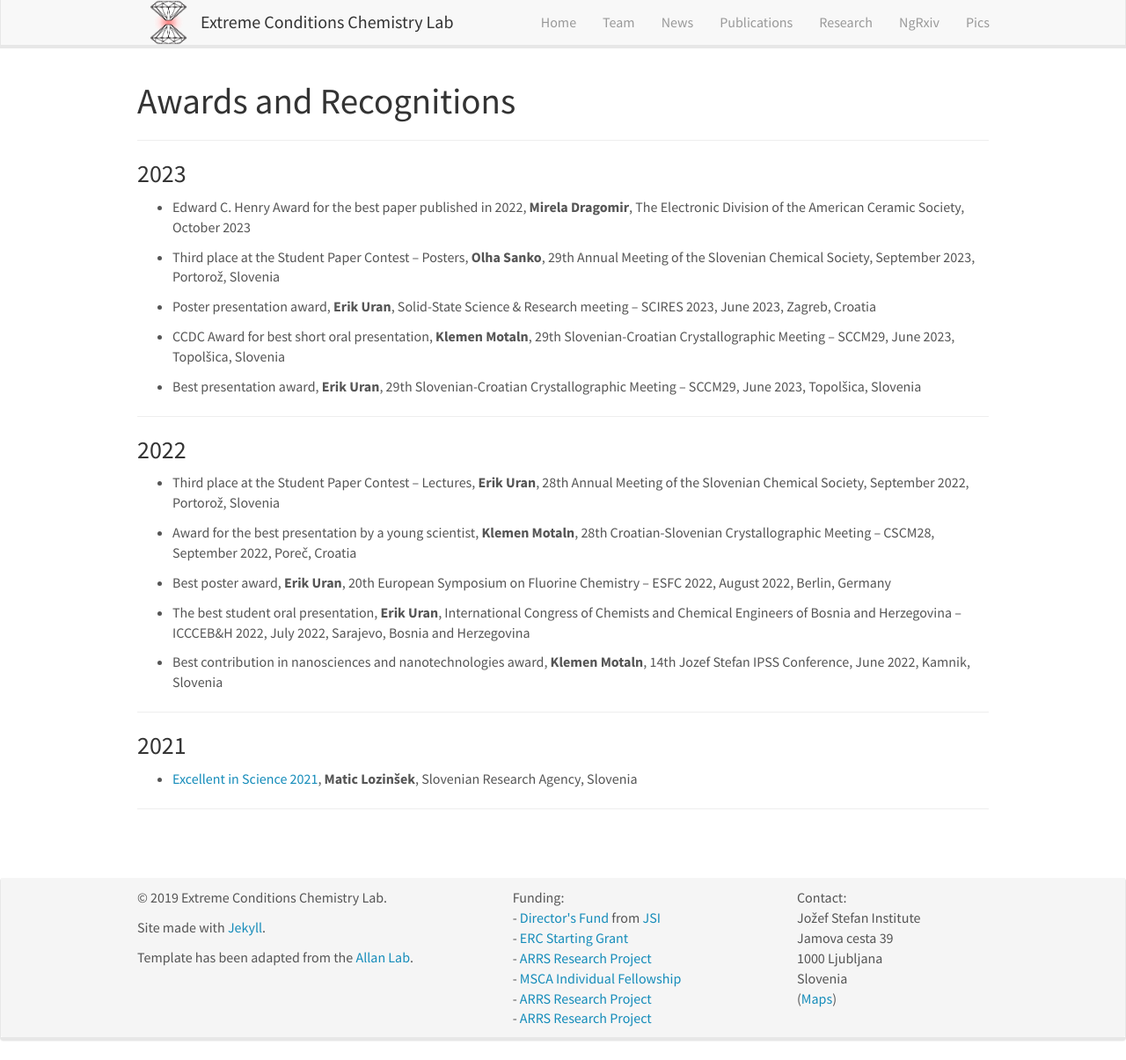
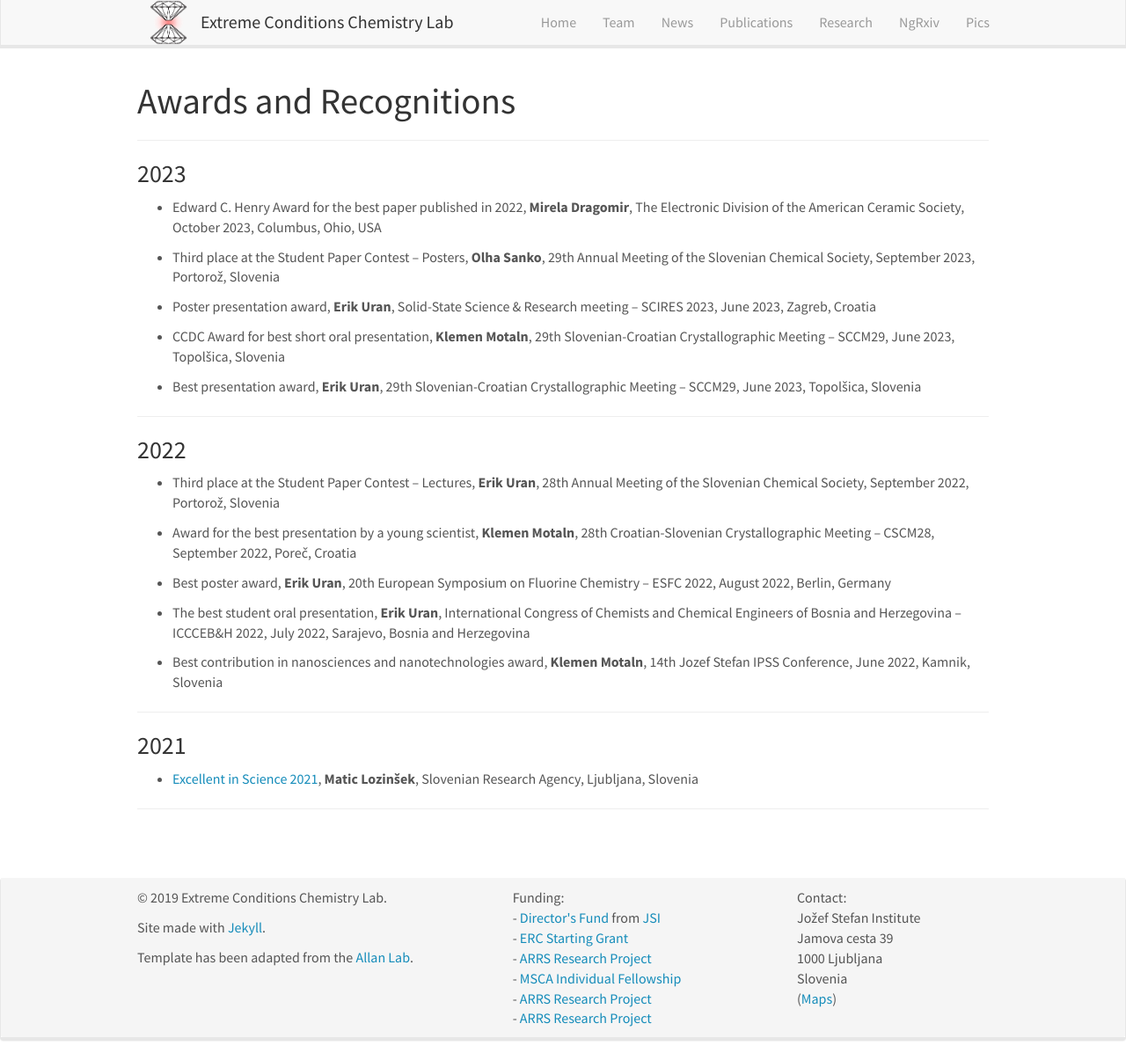
Before and after one commit to eccl-jsi/eccl-jsi.github.io, a Jekyll site: the page built from _pages/awards.md, in a window 1280 px wide and 1205 px high. Shown: the whole window at 88% size. Built offline with Jekyll 4.4.1, drawn with Linux system fonts in a browser that asks for light colours; nearby versions of some CDN libraries.

Commit message:
Update awards.md

```diff
--- a/_pages/awards.md
+++ b/_pages/awards.md
@@ -12,7 +12,7 @@
 
 ### 2023
 
-- Edward C. Henry Award for the best paper published in 2022, <b>Mirela Dragomir</b>, The Electronic Division of the American Ceramic Society, October 2023
+- Edward C. Henry Award for the best paper published in 2022, <b>Mirela Dragomir</b>, The Electronic Division of the American Ceramic Society, October 2023, Columbus, Ohio, USA
 
 - Third place at the Student Paper Contest – Posters, <b>Olha Sanko</b>, 29th Annual Meeting of the Slovenian Chemical Society, September 2023, Portorož, Slovenia
 
@@ -40,7 +40,7 @@
 
 ### 2021
 
-- [Excellent in Science 2021](http://www.aris-rs.si/en/gradivo/dokum/inc/22/LP-ARRS-2021-ENG.pdf), <b>Matic Lozinšek</b>, Slovenian Research Agency, Slovenia
+- [Excellent in Science 2021](http://www.aris-rs.si/en/gradivo/dokum/inc/22/LP-ARRS-2021-ENG.pdf), <b>Matic Lozinšek</b>, Slovenian Research Agency, Ljubljana, Slovenia
 
 <hr>
 
```
